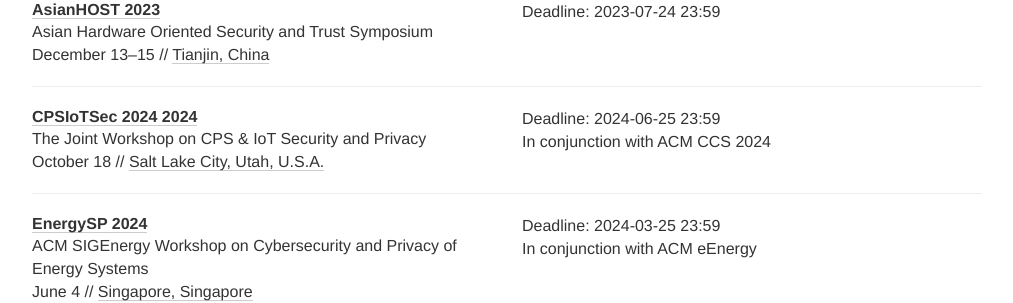
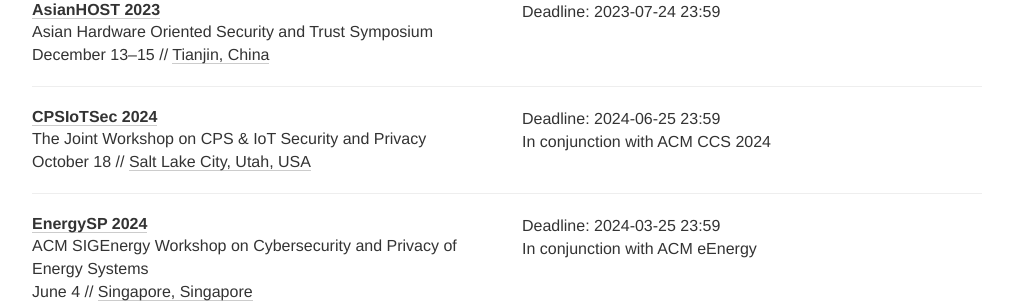
Before and after one commit to sec-deadlines/sec-deadlines.github.io, a Jekyll site: the page built from index.html, in a window 1280 px wide and 900 px high, scrolled down 9341 px. Shown: the part 152-455 px from the top of the window, without its empty margins (133-1146 px from the left). Built offline with Jekyll 4.4.1, drawn with Linux system fonts in a browser that asks for light colours; nearby versions of some CDN libraries; comment, search, counter and statistics services are not loaded.

Commit message:
Minor edits

```diff
--- a/_data/conferences.yml
+++ b/_data/conferences.yml
@@ -602,15 +602,15 @@
 
 # Workshops
 
-- name: CPSIoTSec 2024
+- name: CPSIoTSec
   description: The Joint Workshop on CPS & IoT Security and Privacy
   year: 2024
   link: https://cpsiotsec2024.github.io/
   deadline: ["2024-06-25 23:59"]
   comment: In conjunction with ACM CCS 2024
   date: October 18
-  place: Salt Lake City, Utah, U.S.A.
-  tags: [SEC, PRIV]
+  place: Salt Lake City, Utah, USA
+  tags: [SEC, PRIV, SHOP]
 
 - name: EnergySP
   description: ACM SIGEnergy Workshop on Cybersecurity and Privacy of Energy Systems
```
